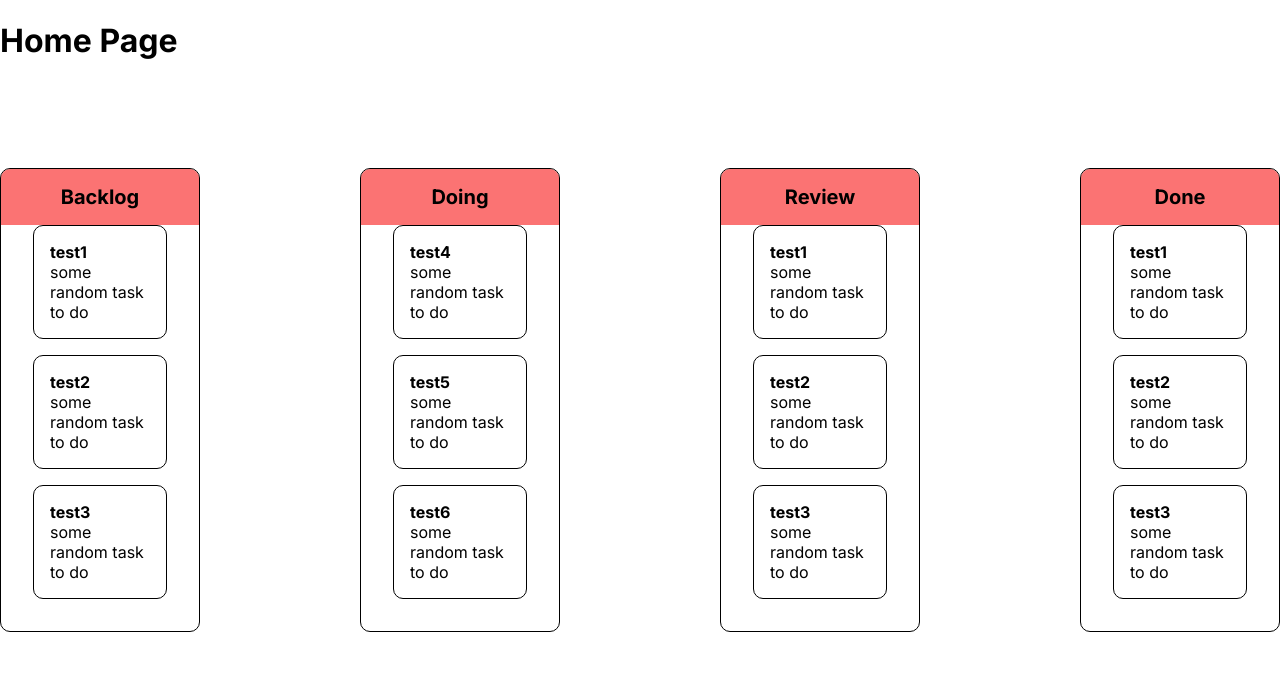
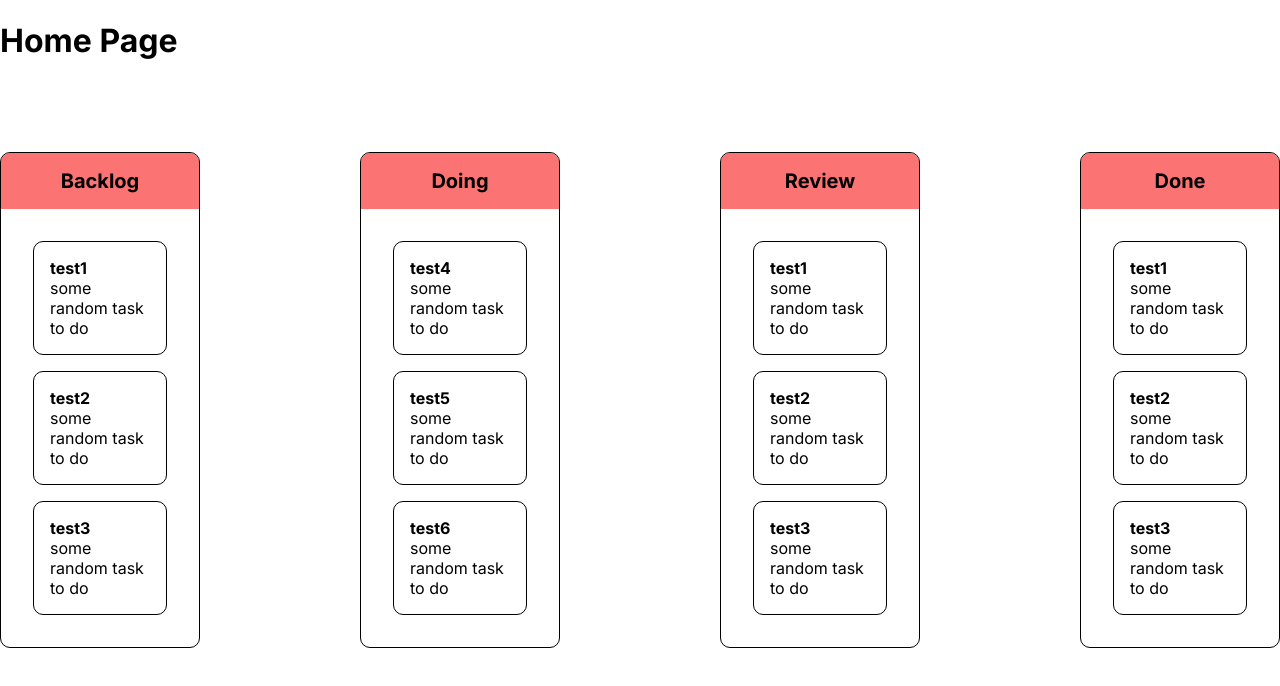
Before and after one commit to andyb2/kanban, a Next.js app in the folder my-app/: page / in a window 1280 px wide. Shown: the top 686 px of the page. Built offline with nearby package versions, Linux system fonts and the light colour scheme.

Commit message:
added spaced between header and content

```diff
--- a/my-app/components/column/column.module.css
+++ b/my-app/components/column/column.module.css
@@ -21,7 +21,7 @@
     display: flex;
     flex-direction: column;
     gap: 1rem;
-    padding: 0 2rem 2rem 2rem;
+    padding: 2rem;
 }
 
 .card {
```
